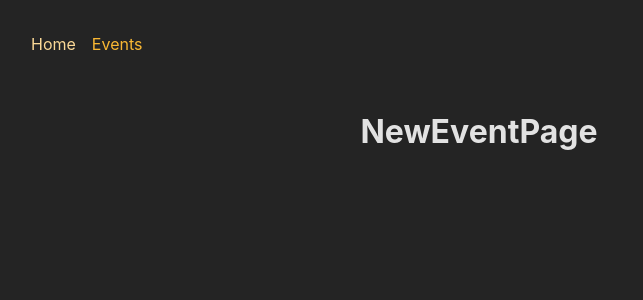
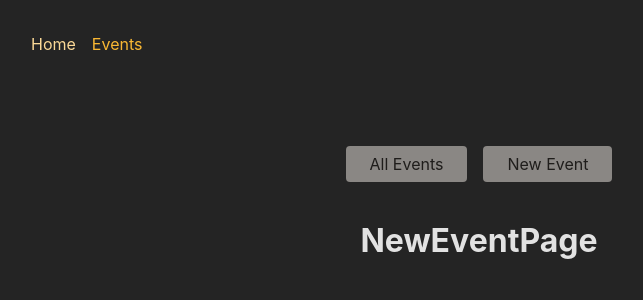
Before and after one commit to mohamedsaidumn/react-complete-guide-part-15, a React (Create React App) app in the folder frontend/: page /events/new in a window 1280 px wide. Shown: the top 300 px of the page, without its empty margins (161-804 px from the left). Built offline with nearby package versions, Linux system fonts and the light colour scheme.

Commit message:
Add another (nested) layout route that adds the <EventNavigation> component above all /events... page components

```diff
--- a/frontend/src/App.tsx
+++ b/frontend/src/App.tsx
@@ -7,6 +7,7 @@ import EventsPage from "./pages/EventsPage";
 import EventDetailPage from "./pages/EventDetailPage";
 import NewEventPage from "./pages/NewEventPage";
 import EditEventPage from "./pages/EditEventPage";
+import EventsRootLayout from "./pages/EventsRootLayoutPage";
 
 // Challenge / Exercise
 
@@ -38,10 +39,17 @@ const router = createBrowserRouter([
     errorElement: <ErrorPage />,
     children: [
       { index: true, element: <HomePage /> }, //path:""
-      { path: "events", element: <EventsPage /> },
-      { path: "events/:id", element: <EventDetailPage /> },
-      { path: "events/new", element: <NewEventPage /> },
-      { path: "events/:id/edit", element: <EditEventPage /> },
+      {
+        path: "events",
+        element: <EventsRootLayout />,
+        errorElement: <ErrorPage />,
+        children: [
+          { index: true, element: <EventsPage /> },
+          { path: ":eventId", element: <EventDetailPage /> },
+          { path: "new", element: <NewEventPage /> },
+          { path: ":eventId/edit", element: <EditEventPage /> },
+        ],
+      },
     ],
   },
 ]);
--- a/frontend/src/components/EventsNavigation.js
+++ b/frontend/src/components/EventsNavigation.tsx
@@ -1,4 +1,4 @@
-import classes from './EventsNavigation.module.css';
+import classes from "./EventsNavigation.module.css";
 
 function EventsNavigation() {
   return (
--- /dev/null
+++ b/frontend/src/pages/EventsRootLayoutPage.tsx
@@ -0,0 +1,14 @@
+import { Outlet } from 'react-router-dom';
+
+import EventsNavigation from '../components/EventsNavigation';
+
+function EventsRootLayout() {
+  return (
+    <>
+      <EventsNavigation />
+      <Outlet />
+    </>
+  );
+}
+
+export default EventsRootLayout;
```
